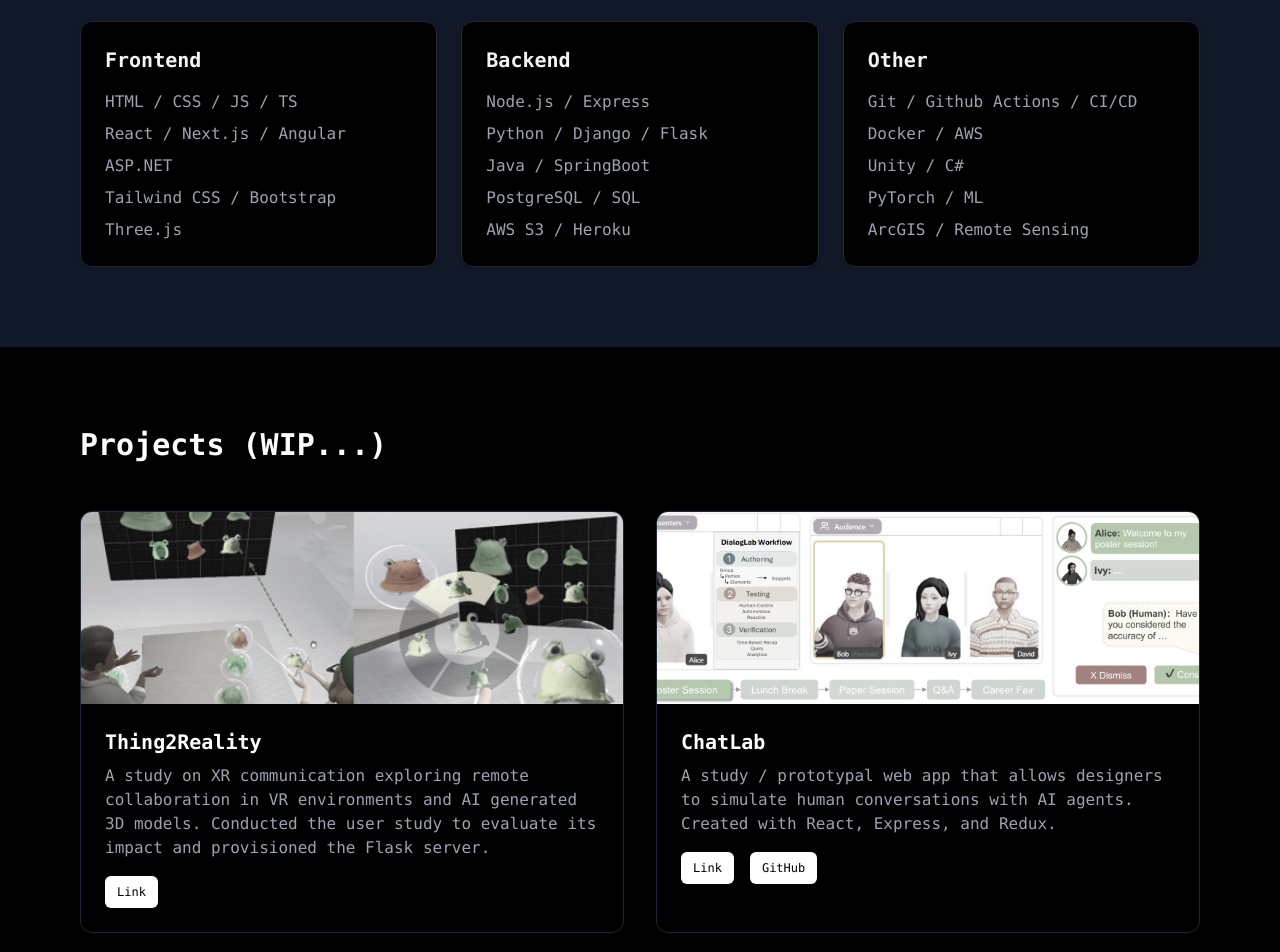
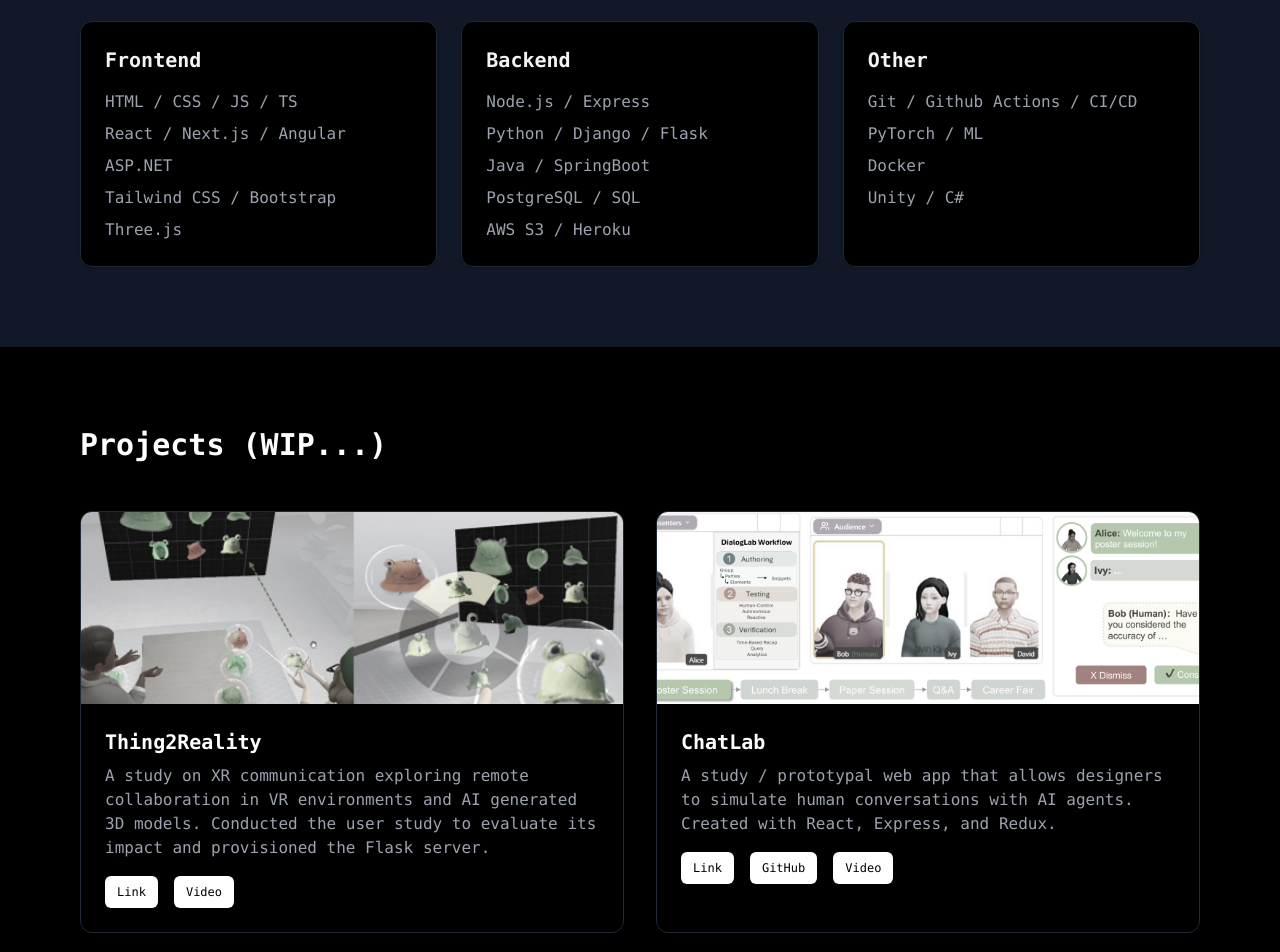
Before and after one commit to Myshro/portfolio-site, a Next.js app: page / in a window 1280 px wide. Shown: the part 660-1612 px from the top of the page. Built offline with nearby package versions, Linux system fonts and the light colour scheme.

Commit message:
add video links and fix styling of header on mobile devices

```diff
--- a/components/ProjectCard.tsx
+++ b/components/ProjectCard.tsx
@@ -11,6 +11,7 @@ interface ProjectCardProps {
   imagePath: string;
   liveUrl?: string;
   githubUrl?: string;
+  videoUrl?: string;
 }
 
 const ProjectCard: React.FC<ProjectCardProps> = ({
@@ -18,7 +19,8 @@ const ProjectCard: React.FC<ProjectCardProps> = ({
   description,
   imagePath,
   liveUrl,
-  githubUrl
+  githubUrl,
+  videoUrl,
 }) => {
   return (
     <Card className="bg-black border-gray-800 overflow-hidden">
@@ -53,6 +55,15 @@ const ProjectCard: React.FC<ProjectCardProps> = ({
               GitHub
             </Button>
           )}
+          {videoUrl && (
+            <Button
+              className="bg-white text-black hover:bg-gray-200"
+              size="sm"
+              onClick={() => window.open(videoUrl, '_blank')}
+            >
+              Video
+            </Button>
+          )}
         </div>
       </div>
     </Card>
--- a/components/page.tsx
+++ b/components/page.tsx
@@ -28,7 +28,7 @@ export default function Portfolio() {
           </div>
 
           {/* Right side - navigation links */}
-          <div className="flex gap-6">
+          <div className="hidden md:flex gap-6">
             <a href="#about" className="hover:text-gray-400">About</a>
             <a href="#skills" className="hover:text-gray-400">Skills</a>
             <a href="#projects" className="hover:text-gray-400">Projects</a>
@@ -111,10 +111,9 @@ export default function Portfolio() {
               <h3 className="text-xl font-bold mb-4 text-gray-100">Other</h3>
               <ul className="space-y-2 text-gray-400">
                 <li>Git / Github Actions / CI/CD</li>
-                <li>Docker / AWS</li>
+                <li>PyTorch / ML</li>
+                <li>Docker</li>
                 <li>Unity / C#</li>
-                <li>PyTorch / ML</li>
-                <li>ArcGIS / Remote Sensing</li>
               </ul>
             </Card>
           </div>
@@ -130,6 +129,7 @@ export default function Portfolio() {
             description="A study on XR communication exploring remote collaboration in VR environments and AI generated 3D models. Conducted the user study to evaluate its impact and provisioned the Flask server."
             imagePath="/projects/things2reality.png"
             liveUrl="https://erzhenh.com/pdfs/uist25_Thing2Reality.pdf"
+            videoUrl='https://www.youtube.com/watch?v=sKrq77cOtC4'
           />
           <ProjectCard
             title="ChatLab"
@@ -137,6 +137,7 @@ export default function Portfolio() {
             imagePath="/projects/dialoglab-fig.png"
             liveUrl='https://erzhenh.com/pdfs/uist25_DialogLab.pdf'
             githubUrl='https://github.com/ecruhue/DialogLab'
+            videoUrl='https://www.youtube.com/watch?v=U2Ag_Ktobzw'
           />
           <ProjectCard
             title="Zoombombing Study"
@@ -209,7 +210,7 @@ export default function Portfolio() {
       {/* Footer */}
       <footer className="border-t border-gray-800 py-8">
         <div className="max-w-6xl mx-auto px-4 text-center text-gray-400">
-          <p>© 2025 Andrew Hong</p>
+          <p>© 2026 Andrew Hong</p>
         </div>
       </footer>
     </div>
```
